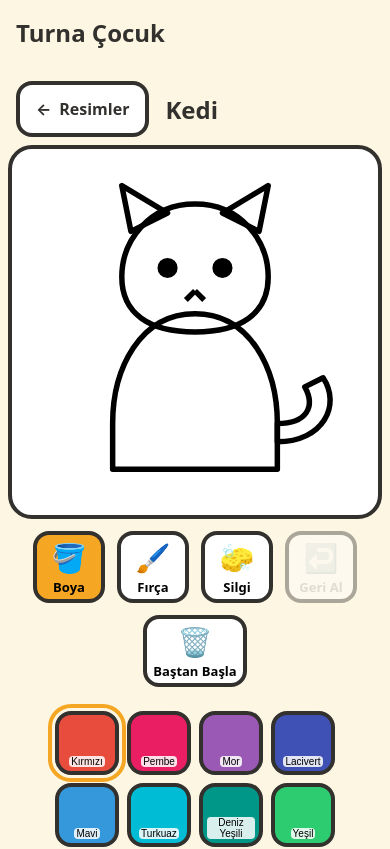
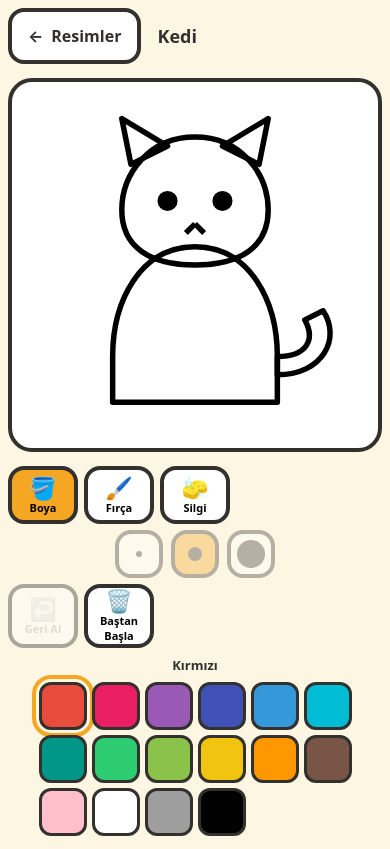
Before and after one commit to devturna/cocuk.turnaorgtr, a Next.js app: page /boyama/kedi in a window 390 px wide. Shown: the top 849 px of the page. Built offline with nearby package versions, Linux system fonts and the light colour scheme.

Commit message:
Boyama ekrani tek ekrana sigsin: sabit panel, kaydirma yok

```diff
--- a/app/globals.css
+++ b/app/globals.css
@@ -8,11 +8,31 @@
 
 * { box-sizing: border-box; }
 
+html, body { height: 100%; }
+
 body {
   margin: 0;
+  min-height: 100dvh;
+  display: flex;
+  flex-direction: column;
   font-family: system-ui, -apple-system, "Segoe UI", sans-serif;
   background: var(--arkaplan);
   color: var(--metin);
+}
+
+main { flex: 1; min-height: 0; }
+
+/* Boyama ekraninda kaydirma yoktur: cocuk boya secmek icin sayfayi
+   asagi kaydirmak zorunda kalmamali. Ust bar ve alt bilgi gizlenir,
+   boylece butun alan tuvale kalir. */
+body:has(.boyamaEkrani) {
+  height: 100dvh;
+  overflow: hidden;
+}
+
+body:has(.boyamaEkrani) .ustBar,
+body:has(.boyamaEkrani) .altBilgi {
+  display: none;
 }
 
 .ustBar { padding: 16px; }
--- a/components/boyama/AracCubugu.tsx
+++ b/components/boyama/AracCubugu.tsx
@@ -48,7 +48,8 @@ export default function AracCubugu({
         </button>
       ))}
 
-      {arac === "firca" && (
+      {/* Kalinlik secimi her zaman ayni yerde durur; sadece firca secilince
+          etkinlesir. Boylece arac degistiginde dugmeler yer degistirmez. */}
       <div className="kalinlikSecimi" role="group" aria-label="Fırça kalınlığı">
         {FIRCA_KALINLIKLARI.map((secenek) => (
           <button
@@ -57,6 +58,7 @@ export default function AracCubugu({
             className={"kalinlikDugmesi" + (secenek === kalinlik ? " secili" : "")}
             aria-label={`Kalınlık ${secenek}`}
             aria-pressed={secenek === kalinlik}
+            disabled={arac !== "firca"}
             onClick={() => kalinlikSecildi(secenek)}
           >
             <span
@@ -66,7 +68,6 @@ export default function AracCubugu({
           </button>
         ))}
       </div>
-      )}
 
       <button
         type="button"
--- a/components/boyama/BoyamaEkrani.tsx
+++ b/components/boyama/BoyamaEkrani.tsx
@@ -76,6 +76,8 @@ export default function BoyamaEkrani({
     setGecmis((onceki) => sil(onceki, { tur: "cizgi", indeks }));
   }
 
+  // Ekran uc bolgeye ayrilir: baslik, sabit yan panel ve tuval.
+  // Hicbiri kaymaz; cocuk boya secmek icin sayfayi kaydirmak zorunda kalmaz.
   return (
     <div className="boyamaEkrani">
       <div className="boyamaBaslik">
@@ -85,6 +87,20 @@ export default function BoyamaEkrani({
         <h1>{resimAdi}</h1>
       </div>
 
+      <div className="yanPanel">
+        <AracCubugu
+          arac={arac}
+          kalinlik={kalinlik}
+          geriAlinabilir={geriAlinabilirMi(gecmis)}
+          aracSecildi={setArac}
+          kalinlikSecildi={setKalinlik}
+          geriAlIstendi={() => setGecmis((onceki) => geriAl(onceki))}
+          bastanBaslaIstendi={() => setGecmis((onceki) => bastanBasla(onceki))}
+        />
+        <RenkPaleti secili={renk} renkSecildi={setRenk} />
+      </div>
+
+      <div className="tuvalAlani">
         <Tuval
           svgIcerigi={svgIcerigi}
           viewBox={viewBox}
@@ -96,18 +112,7 @@ export default function BoyamaEkrani({
           cizgiTamamlandi={cizgiTamamlandi}
           cizgiyeDokunuldu={cizgiyeDokunuldu}
         />
-
-      <AracCubugu
-        arac={arac}
-        kalinlik={kalinlik}
-        geriAlinabilir={geriAlinabilirMi(gecmis)}
-        aracSecildi={setArac}
-        kalinlikSecildi={setKalinlik}
-        geriAlIstendi={() => setGecmis((onceki) => geriAl(onceki))}
-        bastanBaslaIstendi={() => setGecmis((onceki) => bastanBasla(onceki))}
-      />
-
-      <RenkPaleti secili={renk} renkSecildi={setRenk} />
+      </div>
     </div>
   );
 }
--- a/components/boyama/RenkPaleti.tsx
+++ b/components/boyama/RenkPaleti.tsx
@@ -11,8 +11,15 @@ type RenkPaletiOzellikleri = {
 };
 
 export default function RenkPaleti({ secili, renkSecildi }: RenkPaletiOzellikleri) {
+  const seciliRenk = PALET.find((renk) => renk.deger === secili);
+
   return (
-    <div className="renkPaleti" role="group" aria-label="Renkler">
+    <div className="renkPaleti">
+      {/* Renk adi her dugmenin ustune sigmadigi icin sadece secili olan yazilir.
+          Cocuk renge dokundukca adini burada okur. */}
+      <p className="seciliRenkAdi" aria-live="polite">{seciliRenk?.ad}</p>
+
+      <div className="renkIzgara" role="group" aria-label="Renkler">
         {PALET.map((renk) => (
           <button
             key={renk.deger}
@@ -22,10 +29,9 @@ export default function RenkPaleti({ secili, renkSecildi }: RenkPaletiOzellikler
             aria-label={renk.ad}
             aria-pressed={renk.deger === secili}
             onClick={() => renkSecildi(renk.deger)}
-        >
-          <span className="renkAdi">{renk.ad}</span>
-        </button>
+          />
         ))}
+      </div>
     </div>
   );
 }
--- a/components/boyama/boyamaEkrani.css
+++ b/components/boyama/boyamaEkrani.css
@@ -1,14 +1,42 @@
-/* Boyama ekraninin yerlesimi. */
-.boyamaEkrani { padding: 8px; }
+/* Boyama ekraninin yerlesimi.
+ *
+ * Kural: bu ekranda kaydirma yoktur. Cocuk boya veya firca secmek icin
+ * sayfayi asagi kaydirmak zorunda kalmamali; her sey tek ekranda durmali.
+ * Bu yuzden yukseklik ekrana sabitlenir ve tuval artan alani doldurur.
+ */
+.boyamaEkrani {
+  height: 100%;
+  min-height: 0;
+  display: grid;
+  grid-template-columns: auto 1fr;
+  grid-template-rows: auto 1fr;
+  grid-template-areas:
+    "baslik baslik"
+    "panel  tuval";
+  gap: 8px;
+  padding: 8px;
+  overflow: hidden;
+}
+
+/* Izgara ogeleri varsayilan olarak icerikleri kadar genis kalir ve
+   sutunu sisirir. Bu kural, dar ekranda tasmayi engeller. */
+.boyamaEkrani > * { min-width: 0; min-height: 0; }
 
 .boyamaBaslik {
+  grid-area: baslik;
   display: flex;
   align-items: center;
   gap: 16px;
-  padding: 8px;
+  overflow: hidden;
 }
 
-.boyamaBaslik h1 { font-size: 24px; margin: 0; }
+.boyamaBaslik h1 {
+  font-size: 22px;
+  margin: 0;
+  overflow: hidden;
+  text-overflow: ellipsis;
+  white-space: nowrap;
+}
 
 .geriDugmesi {
   display: inline-flex;
@@ -22,4 +50,60 @@
   text-decoration: none;
   color: var(--metin);
   font-weight: 700;
+  white-space: nowrap;
 }
+
+/* Araclar ve renkler burada sabit durur. */
+.yanPanel {
+  grid-area: panel;
+  display: flex;
+  flex-direction: column;
+  gap: 12px;
+  justify-content: center;
+  min-height: 0;
+}
+
+/* Tuval kalan alanin tamamini kullanir, karesel oranini koruyarak.
+   Olcu birimi olarak bu alanin kendisi kullanilir (container query),
+   boylece tuval hem genislige hem yukseklige ayni anda sigar. */
+.tuvalAlani {
+  grid-area: tuval;
+  display: grid;
+  place-items: center;
+  container-type: size;
+}
+
+/* Dikey ekranlarda panel alta gecer.
+ *
+ * Tuval kare oldugu icin dikey ekranda genislik sinirlayicidir: panel yanda
+ * kalirsa tuval kucuk kalir ve altta buyuk bos alan olusur. Panel alta
+ * alininca tuval ekran genisligini tam kullanir ve belirgin sekilde buyur. */
+@media (orientation: portrait), (max-width: 720px) {
+  .boyamaEkrani {
+    grid-template-columns: 1fr;
+    grid-template-rows: auto 1fr auto;
+    grid-template-areas:
+      "baslik"
+      "tuval"
+      "panel";
+  }
+
+  .yanPanel {
+    flex-direction: row;
+    flex-wrap: wrap;
+    align-items: center;
+    justify-content: center;
+    gap: 24px;
+  }
+}
+
+/* Telefon: butonlar kuculur ve panel yeniden alt alta dizilir,
+   cunku araclar ve renkler yan yana sigmiyor. */
+@media (max-width: 720px) {
+  .yanPanel {
+    flex-direction: column;
+    gap: 8px;
+  }
+
+  .boyamaBaslik h1 { font-size: 18px; }
+}
--- a/components/boyama/kontroller.css
+++ b/components/boyama/kontroller.css
@@ -1,44 +1,15 @@
-/* Renk paleti ve arac cubugu. Tum dokunma hedefleri en az 56 piksel. */
-.renkPaleti {
-  display: flex;
-  flex-wrap: wrap;
-  gap: 8px;
-  justify-content: center;
-  padding: 12px;
-}
+/* Renk paleti ve arac cubugu.
+ *
+ * Ikisi de boyama ekraninin sabit yan panelinde durur. Dokunma hedefleri
+ * en az 56 piksel; kucuk parmaklar icin daha kucugu isabet ettirilemiyor.
+ */
 
-.renkDugmesi {
-  width: 64px;
-  min-height: 64px;
-  padding: 4px;
-  border: 4px solid var(--kenar);
-  border-radius: 16px;
-  cursor: pointer;
-  display: flex;
-  align-items: flex-end;
-  justify-content: center;
-}
-
-.renkDugmesi.secili {
-  outline: 4px solid var(--vurgu);
-  outline-offset: 3px;
-}
-
-.renkAdi {
-  font-size: 10px;
-  background: rgba(255, 255, 255, 0.85);
-  border-radius: 4px;
-  padding: 0 2px;
-  color: #000;
-}
+/* --- Araclar --- */
 
 .aracCubugu {
-  display: flex;
-  flex-wrap: wrap;
-  gap: 12px;
-  justify-content: center;
-  align-items: center;
-  padding: 12px;
+  display: grid;
+  grid-template-columns: repeat(2, 1fr);
+  gap: 8px;
 }
 
 .aracDugmesi {
@@ -46,8 +17,8 @@
   flex-direction: column;
   align-items: center;
   justify-content: center;
-  min-width: 72px;
-  min-height: 72px;
+  min-width: 68px;
+  min-height: 68px;
   gap: 2px;
   border: 4px solid var(--kenar);
   border-radius: 16px;
@@ -59,10 +30,16 @@
 .aracDugmesi.secili { background: var(--vurgu); }
 .aracDugmesi:disabled { opacity: 0.4; cursor: default; }
 
-.aracIkon { font-size: 28px; }
-.aracAd { font-size: 13px; font-weight: 700; }
+.aracIkon { font-size: 26px; line-height: 1; }
+.aracAd { font-size: 12px; font-weight: 700; }
 
-.kalinlikSecimi { display: flex; gap: 8px; }
+/* Kalinlik secimi tek satirda, iki sutunu birden kaplar. */
+.kalinlikSecimi {
+  grid-column: 1 / -1;
+  display: flex;
+  gap: 8px;
+  justify-content: center;
+}
 
 .kalinlikDugmesi {
   display: flex;
@@ -77,17 +54,81 @@
 }
 
 .kalinlikDugmesi.secili { background: var(--vurgu); }
+.kalinlikDugmesi:disabled { opacity: 0.35; cursor: default; }
 .kalinlikNoktasi { background: var(--metin); border-radius: 50%; display: block; }
 
+/* Bastan basla onayi paneli buyutmesin diye tuvalin ustunde acilir. */
 .onayKutusu {
+  position: fixed;
+  inset: 0;
+  z-index: 10;
   display: flex;
   flex-direction: column;
   align-items: center;
-  gap: 8px;
-  padding: 12px;
-  border: 4px solid var(--kenar);
+  justify-content: center;
+  gap: 16px;
+  padding: 24px;
+  background: rgba(0, 0, 0, 0.45);
+}
+
+.onayKutusu p {
+  margin: 0;
+  padding: 16px 24px;
   border-radius: 16px;
   background: #fff;
+  font-size: 20px;
+  font-weight: 700;
+  text-align: center;
 }
 
-.onayKutusu p { margin: 0; font-weight: 700; }
+/* --- Renkler --- */
+
+.renkPaleti {
+  display: flex;
+  flex-direction: column;
+  gap: 6px;
+  align-items: center;
+}
+
+.seciliRenkAdi {
+  margin: 0;
+  font-size: 15px;
+  font-weight: 700;
+  text-align: center;
+  min-height: 20px;
+}
+
+.renkIzgara {
+  display: grid;
+  grid-template-columns: repeat(4, 1fr);
+  gap: 6px;
+}
+
+.renkDugmesi {
+  width: 56px;
+  height: 56px;
+  border: 4px solid var(--kenar);
+  border-radius: 14px;
+  cursor: pointer;
+  padding: 0;
+}
+
+.renkDugmesi.secili {
+  outline: 4px solid var(--vurgu);
+  outline-offset: 3px;
+}
+
+/* Dar ekranlarda dugmeler kuculur. Panelin kendi yerlesimi
+   boyamaEkrani.css icinde tanimlidir. */
+@media (max-width: 720px) {
+  /* Telefonda araclar tek sira olur, renkler alti sutuna yayilir.
+     Sekiz sutun 390 piksellik ekrana sigmiyor; alti sigiyor. */
+  .aracCubugu { grid-template-columns: repeat(5, 1fr); gap: 6px; }
+  .renkIzgara { grid-template-columns: repeat(6, 1fr); gap: 5px; }
+  .renkDugmesi { width: 48px; height: 48px; border-width: 3px; border-radius: 12px; }
+  .aracDugmesi { min-width: 58px; min-height: 58px; }
+  .aracIkon { font-size: 22px; }
+  .aracAd { font-size: 11px; }
+  .kalinlikDugmesi { width: 48px; height: 48px; }
+  .seciliRenkAdi { font-size: 13px; }
+}
--- a/components/boyama/tuval.css
+++ b/components/boyama/tuval.css
@@ -1,10 +1,16 @@
 /* Tuval, cizgi katmani ve firca katmanini ust uste bindirir. */
 .tuvalKapsayici {
   position: relative;
+  /* Kare kalir ve icinde bulundugu alana sigar.
+     Alt satirdaki cqw/cqh birimleri tuvalAlani'nin olculerini kullanir;
+     bu sayede hem genislige hem yukseklige ayni anda sigar. Eski
+     tarayicilar o satirlari yok sayar, ustteki kurallar devreye girer. */
+  aspect-ratio: 1 / 1;
   width: 100%;
-  max-width: 640px;
-  aspect-ratio: 1 / 1;
-  margin: 0 auto;
+  max-width: 100%;
+  max-height: 100%;
+  width: min(100cqw, 100cqh);
+  height: min(100cqw, 100cqh);
   background: #fff;
   border: 4px solid var(--kenar);
   border-radius: 24px;
--- a/eslint.config.mjs
+++ b/eslint.config.mjs
@@ -12,6 +12,8 @@ const eslintConfig = defineConfig([
     "out/**",
     "build/**",
     "next-env.d.ts",
+    // e2e testleri sirasinda olusan gecici sunucu klasoru:
+    ".e2e-sunucu/**",
   ]),
 ]);
 
```
Also changed, not shown: 1 other file (tests, documents, lock files or other folders). Lines whose indentation alone changed are shown as unchanged.
